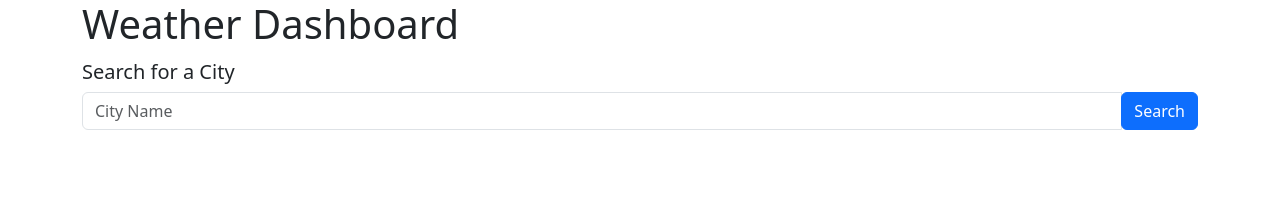
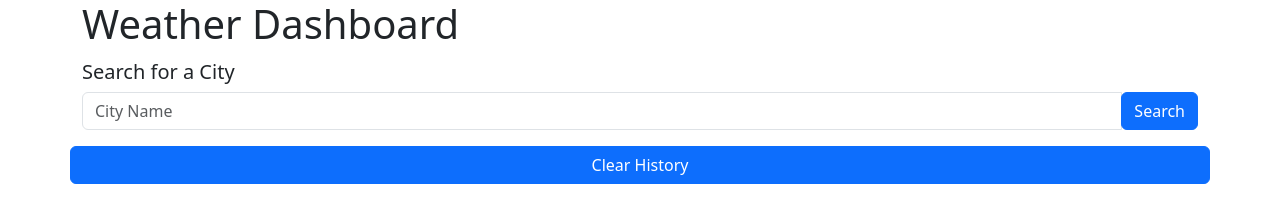
Before and after one commit to ericklea/weather-dashboard, a plain HTML site: page index.html in a window 1280 px wide. Drawn offline with nearby package versions, Linux system fonts and the light colour scheme.

Commit message:
created button to clear history

```diff
--- a/index.html
+++ b/index.html
@@ -23,6 +23,8 @@
                     <button class="btn btn-primary" type="button" id="search-button">Search</button>
                 </div>
             </div>
+            <button class="btn btn-primary" type="button" id="clear-history">Clear History</button>
+            <form id="history"></form>
         </div>
         <!--Current Weather-->
         <div class="col-lg-9">
```
